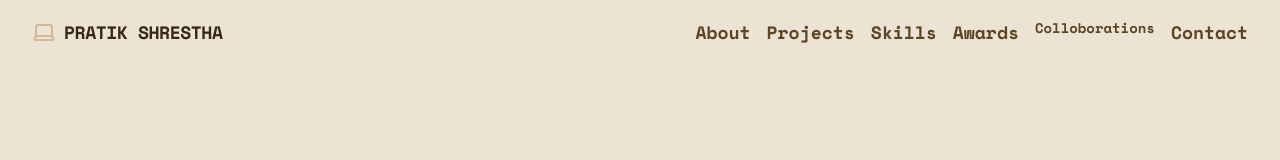
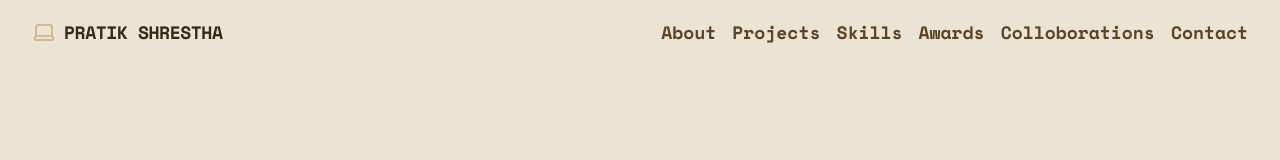
Before and after one commit to Pratikshresth/pshrestha.github.io, a Next.js app: page /pshrestha.github.io/ in a window 1280 px wide. Shown: the top 160 px of the page. Built offline with nearby package versions, Linux system fonts and the light colour scheme; grey boxes are pictures that could not be loaded.

Commit message:
Update component.jsx

```diff
--- a/src/components/component/component.jsx
+++ b/src/components/component/component.jsx
@@ -31,7 +31,7 @@ export function Component() {
             <Link href="#awards" className="text-lg font-medium text-muted-foreground hover:text-foreground transition-transform duration-300 ease-in-out transform hover:-translate-y-1" prefetch={false}>
               <b>Awards</b>
             </Link>
-            <Link href="#colloboration" className="text-sm font-medium text-muted-foreground hover:text-foreground transition-transform duration-300 ease-in-out transform hover:-translate-y-1" prefetch={false}>
+            <Link href="#colloboration" className="text-lg font-medium text-muted-foreground hover:text-foreground transition-transform duration-300 ease-in-out transform hover:-translate-y-1" prefetch={false}>
               <b>Colloborations</b>
             </Link>
             <Link href="#contact" className="text-lg font-medium text-muted-foreground hover:text-foreground transition-transform duration-300 ease-in-out transform hover:-translate-y-1" prefetch={false}>
```
